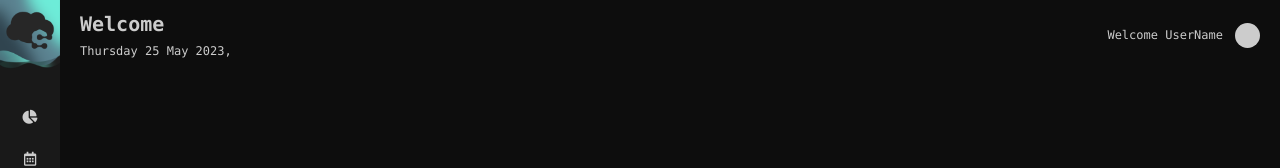
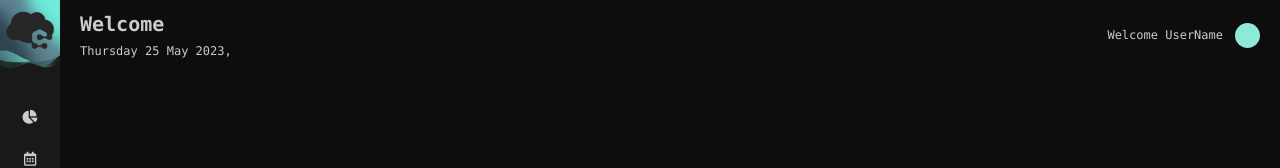
Before and after one commit to teetzMcveets/CT1.0, a React (Create React App) app: page / in a window 1280 px wide. In both pictures the pointer is over the element 1247 px from the left and 35 px from the top of the page. Shown: the top 168 px of the page. Built offline with nearby package versions, Linux system fonts and the light colour scheme.

Commit message:
user logo updated

```diff
--- a/src/shared/Navigation/UserNav/UserNav.css
+++ b/src/shared/Navigation/UserNav/UserNav.css
@@ -38,3 +38,11 @@
     background-color: var(--text);
     border-radius: 50%;
 }
+
+.user-icon:hover {
+    background-color: var(--primary);
+}
+
+.user-icon:active {
+    background-color: var(--BGC);
+}
```
